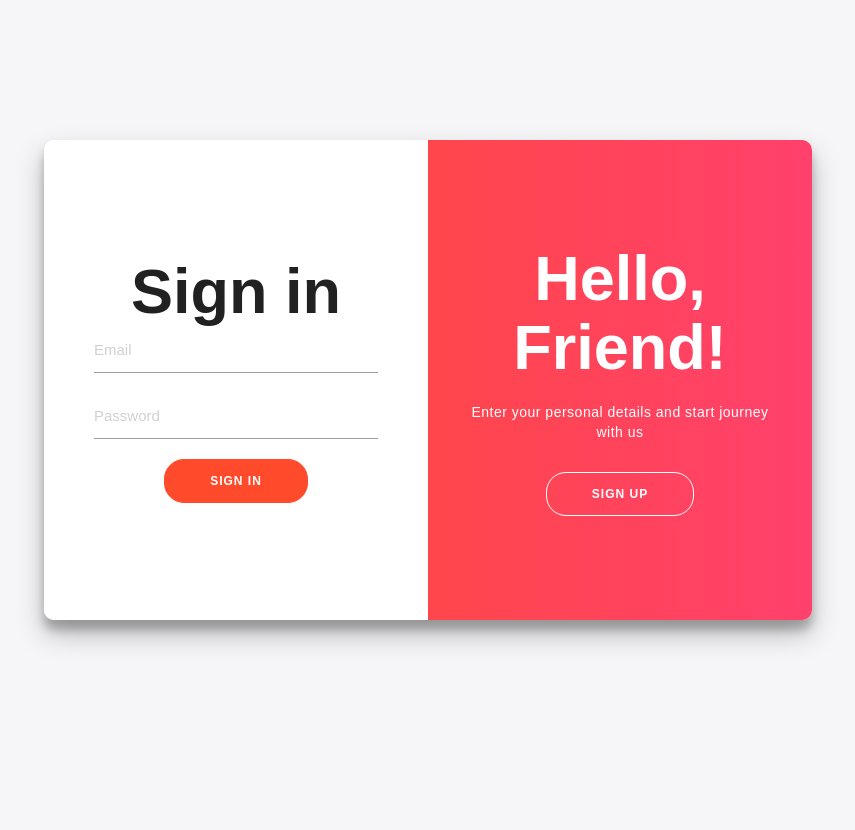
After one commit to henokali1/Movie-Recommender, a Flask app: page /a in a window 1280 px wide. The commit adds this page. Shown: the whole page, without its empty margins (212-1067 px from the left). Run offline with Flask 2, Linux system fonts and the light colour scheme; some libraries are stand-ins or nearby versions.

Commit message:
New sign in/signup page as /a

```diff
--- a/app.py
+++ b/app.py
@@ -44,8 +44,15 @@ def is_logged_in(f):
             return redirect(url_for('login'))
     return wrap
 
+@app.route('/movie/<string:id>/')
+def movie_trailer(id):
+    movie = db.get_movie_details(id)
+    return render_template('trailer.html', movie=movie)
+
 
 @app.route('/', methods=['GET', 'POST'])
+
+
 def index():
     return render_template('index.html')
 
@@ -95,6 +102,12 @@ def login():
         print(email, psw)
         return render_template('login.html')
     return render_template('login.html')
+
+# Sign In Sign Up
+@app.route('/a', methods=['GET', 'POST'])
+def a():
+    return render_template('signin_signup.html')
+
 
 # Most Watched
 @app.route('/most_watched')
--- /dev/null
+++ b/templates/signin_signup.html
@@ -0,0 +1,317 @@
+<!DOCTYPE html>
+<html>
+    <head>
+        <!--Import Google Icon Font-->
+        <link rel="stylesheet" type="text/css" href="{{ url_for('static', filename='css/material-icons.css') }}" media="screen,projection" />
+
+        <!--Import materialize.css-->
+        <link type="text/css" rel="stylesheet" href="{{ url_for('static', filename='css/materialize.min.css') }}" media="screen,projection"/>
+        <!-- <script defer src="https://use.fontawesome.com/releases/v5.0.6/js/all.js"></script> -->
+        <!--Let browser know website is optimized for mobile-->
+        <meta name="viewport" content="width=device-width, initial-scale=1.0" />
+        <title>Login</title>
+    </head>
+	<body>
+		<style type="text/css">
+		Weekly Coding
+		@import url('https://fonts.googleapis.com/css?family=Montserrat:400,800');
+
+		* {
+			box-sizing: border-box;
+		}
+
+		body {
+			background: #f6f5f7;
+			display: flex;
+			justify-content: center;
+			align-items: center;
+			flex-direction: column;
+			font-family: 'Montserrat', sans-serif;
+			height: 100vh;
+			margin: -20px 0 50px;
+		}
+
+		h1 {
+			font-weight: bold;
+			margin: 0;
+		}
+
+		h2 {
+			text-align: center;
+		}
+
+		p {
+			font-size: 14px;
+			font-weight: 100;
+			line-height: 20px;
+			letter-spacing: 0.5px;
+			margin: 20px 0 30px;
+		}
+
+		span {
+			font-size: 12px;
+		}
+
+		a {
+			color: #333;
+			font-size: 14px;
+			text-decoration: none;
+			margin: 15px 0;
+		}
+
+		button {
+			border-radius: 20px;
+			border: 1px solid #FF4B2B;
+			background-color: #FF4B2B;
+			color: #FFFFFF;
+			font-size: 12px;
+			font-weight: bold;
+			padding: 12px 45px;
+			letter-spacing: 1px;
+			text-transform: uppercase;
+			transition: transform 80ms ease-in;
+		}
+
+		button:active {
+			transform: scale(0.95);
+		}
+
+		button:focus {
+			outline: none;
+		}
+
+		button.ghost {
+			background-color: transparent;
+			border-color: #FFFFFF;
+		}
+
+		form {
+			background-color: #FFFFFF;
+			display: flex;
+			align-items: center;
+			justify-content: center;
+			flex-direction: column;
+			padding: 0 50px;
+			height: 100%;
+			text-align: center;
+		}
+
+		input {
+			background-color: #eee;
+			border: none;
+			padding: 12px 15px;
+			margin: 8px 0;
+			width: 100%;
+		}
+
+		.container {
+			background-color: #fff;
+			border-radius: 10px;
+		  	box-shadow: 0 14px 28px rgba(0,0,0,0.25),
+					0 10px 10px rgba(0,0,0,0.22);
+			position: relative;
+			overflow: hidden;
+			width: 768px;
+			max-width: 100%;
+			min-height: 480px;
+		}
+
+		.form-container {
+			position: absolute;
+			top: 0;
+			height: 100%;
+			transition: all 0.6s ease-in-out;
+		}
+
+		.sign-in-container {
+			left: 0;
+			width: 50%;
+			z-index: 2;
+		}
+
+		.container.right-panel-active .sign-in-container {
+			transform: translateX(100%);
+		}
+
+		.sign-up-container {
+			left: 0;
+			width: 50%;
+			opacity: 0;
+			z-index: 1;
+		}
+
+		.container.right-panel-active .sign-up-container {
+			transform: translateX(100%);
+			opacity: 1;
+			z-index: 5;
+			animation: show 0.6s;
+		}
+
+		@keyframes show {
+			0%, 49.99% {
+				opacity: 0;
+				z-index: 1;
+			}
+
+			50%, 100% {
+				opacity: 1;
+				z-index: 5;
+			}
+		}
+
+		.overlay-container {
+			position: absolute;
+			top: 0;
+			left: 50%;
+			width: 50%;
+			height: 100%;
+			overflow: hidden;
+			transition: transform 0.6s ease-in-out;
+			z-index: 100;
+		}
+
+		.container.right-panel-active .overlay-container{
+			transform: translateX(-100%);
+		}
+
+		.overlay {
+			background: #FF416C;
+			background: -webkit-linear-gradient(to right, #FF4B2B, #FF416C);
+			background: linear-gradient(to right, #FF4B2B, #FF416C);
+			background-repeat: no-repeat;
+			background-size: cover;
+			background-position: 0 0;
+			color: #FFFFFF;
+			position: relative;
+			left: -100%;
+			height: 100%;
+			width: 200%;
+		  	transform: translateX(0);
+			transition: transform 0.6s ease-in-out;
+		}
+
+		.container.right-panel-active .overlay {
+		  	transform: translateX(50%);
+		}
+
+		.overlay-panel {
+			position: absolute;
+			display: flex;
+			align-items: center;
+			justify-content: center;
+			flex-direction: column;
+			padding: 0 40px;
+			text-align: center;
+			top: 0;
+			height: 100%;
+			width: 50%;
+			transform: translateX(0);
+			transition: transform 0.6s ease-in-out;
+		}
+
+		.overlay-left {
+			transform: translateX(-20%);
+		}
+
+		.container.right-panel-active .overlay-left {
+			transform: translateX(0);
+		}
+
+		.overlay-right {
+			right: 0;
+			transform: translateX(0);
+		}
+
+		.container.right-panel-active .overlay-right {
+			transform: translateX(20%);
+		}
+
+		.social-container {
+			margin: 20px 0;
+		}
+
+		.social-container a {
+			border: 1px solid #DDDDDD;
+			border-radius: 50%;
+			display: inline-flex;
+			justify-content: center;
+			align-items: center;
+			margin: 0 5px;
+			height: 40px;
+			width: 40px;
+		}
+
+		footer {
+		    background-color: #222;
+		    color: #fff;
+		    font-size: 14px;
+		    bottom: 0;
+		    position: fixed;
+		    left: 0;
+		    right: 0;
+		    text-align: center;
+		    z-index: 999;
+		}
+
+		footer p {
+		    margin: 10px 0;
+		}
+
+		footer i {
+		    color: red;
+		}
+
+		footer a {
+		    color: #3c97bf;
+		    text-decoration: none;
+		}
+		</style>
+
+		<div class="container" id="container">
+			<div class="form-container sign-up-container">
+				<form action="#">
+					<h1>Create Account</h1>
+					<input type="email" placeholder="Email" />
+					<input type="password" placeholder="Password" />
+					<button>Sign Up</button>
+				</form>
+			</div>
+			<div class="form-container sign-in-container">
+				<form action="#">
+					<h1>Sign in</h1>
+					<input type="email" placeholder="Email" />
+					<input type="password" placeholder="Password" />
+					<button>Sign In</button>
+				</form>
+			</div>
+			<div class="overlay-container">
+				<div class="overlay">
+					<div class="overlay-panel overlay-left">
+						<h1>Welcome Back!</h1>
+						<p>To keep connected with us please login with your personal info</p>
+						<button class="ghost" id="signIn">Sign In</button>
+					</div>
+					<div class="overlay-panel overlay-right">
+						<h1>Hello, Friend!</h1>
+						<p>Enter your personal details and start journey with us</p>
+						<button class="ghost" id="signUp">Sign Up</button>
+					</div>
+				</div>
+			</div>
+		</div>
+
+		<script type="text/javascript">
+			const signUpButton = document.getElementById('signUp');
+		const signInButton = document.getElementById('signIn');
+		const container = document.getElementById('container');
+
+		signUpButton.addEventListener('click', () => {
+			container.classList.add("right-panel-active");
+		});
+
+		signInButton.addEventListener('click', () => {
+			container.classList.remove("right-panel-active");
+		});
+		</script>
+	</body>
+</html>
```
Also changed, not shown: dbconnector.py (+12 -0 lines), templates/all.html (+5 -9 lines), templates/trailer.html (added, +63 -0 lines).
